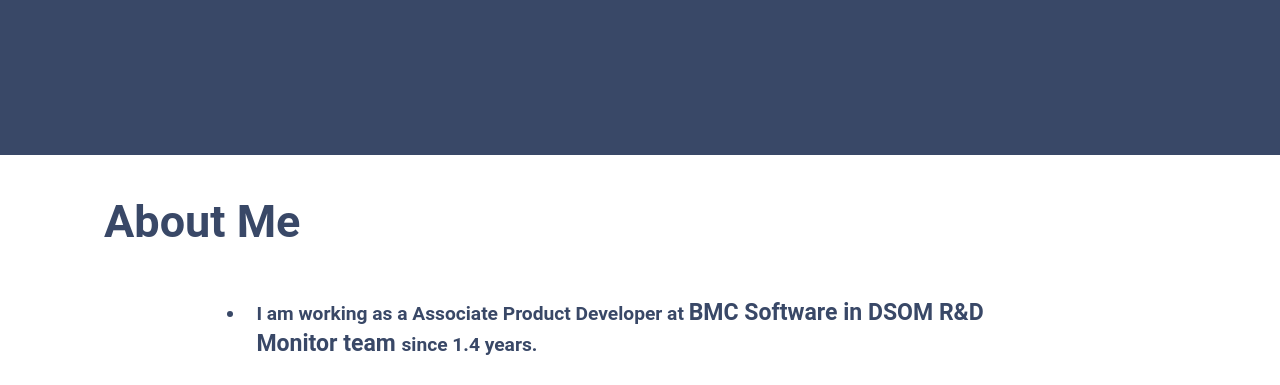
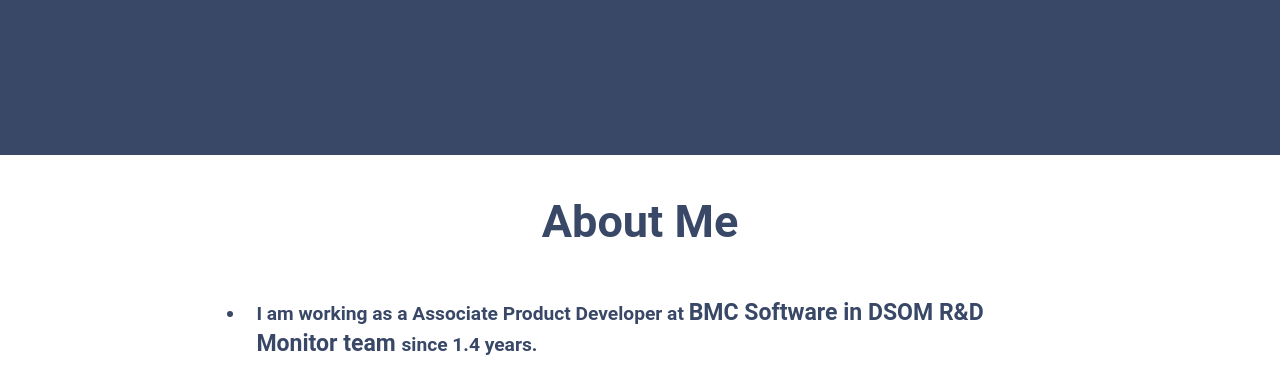
Before and after one commit to sumedha1308/Sumedha-Portfolio, a website: page index.html in a window 1280 px wide. Shown: the part 405-790 px from the top of the page. Drawn offline with Linux system fonts and the light colour scheme.

Commit message:
Added UI change for project heading

```diff
--- a/css/index.css
+++ b/css/index.css
@@ -8,7 +8,7 @@
 /* stylelint-disable length-zero-no-unit */
 
 * {
-    padding: auto;
+    /* padding: auto; */
     margin: auto;
     box-sizing: border-box;
     font-family: "Roboto", "Helvetica", "Arial", sans-serif;
@@ -221,7 +221,7 @@ nav a:hover {
 
 .about-me-title, .project-title {
     font-size: 45px;
-    margin-left: 5%;
+    /* margin-left: 5%; */
     font-weight: bold;
     align-content: center;
     text-align: center;
@@ -371,5 +371,5 @@ nav a:hover {
     justify-content: center;
     align-items: center;
     line-height: 30px;
+   }
 }
-}
```
